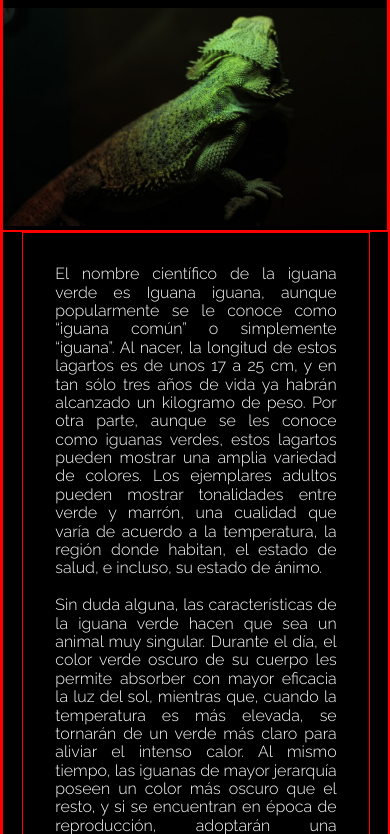
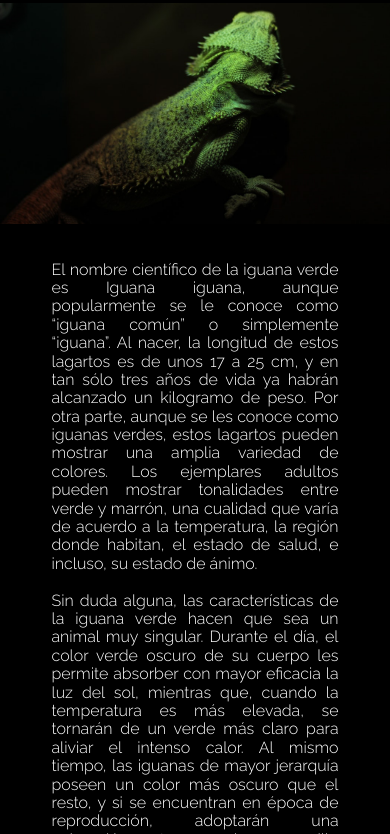
Before and after one commit to TaladropoliS/iguana, a plain HTML site: page index.html in a window 390 px wide. Shown: the part 77-911 px from the top of the page. Drawn offline with Linux system fonts and the light colour scheme.

Commit message:
ok responsive

```diff
--- a/assets/css/style.css
+++ b/assets/css/style.css
@@ -1,6 +1,6 @@
-* {
-    border: red 1px solid;
-}
+/** {*/
+/*    border: red 1px solid;*/
+/*}*/
 
 body {
     background-color: #000000;
```
